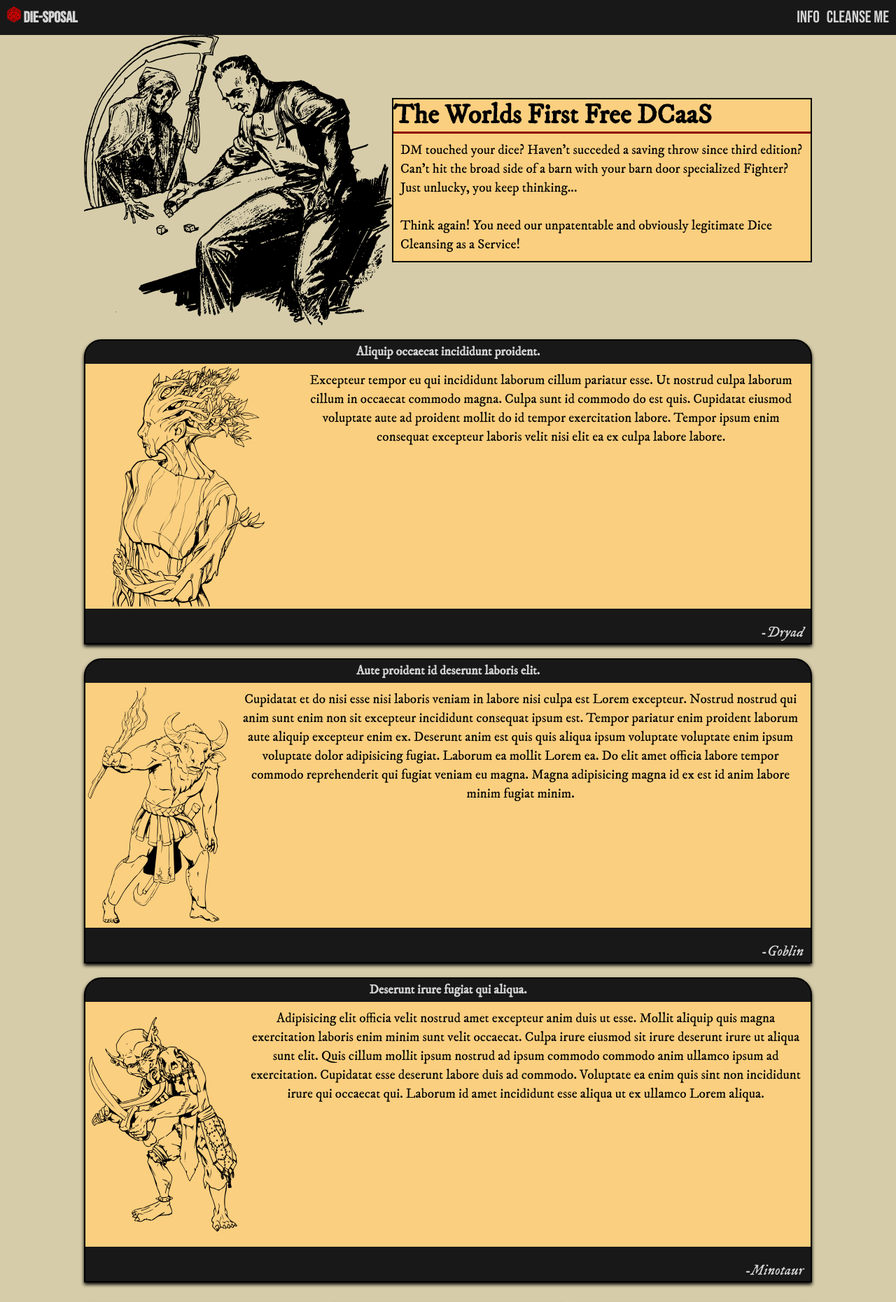
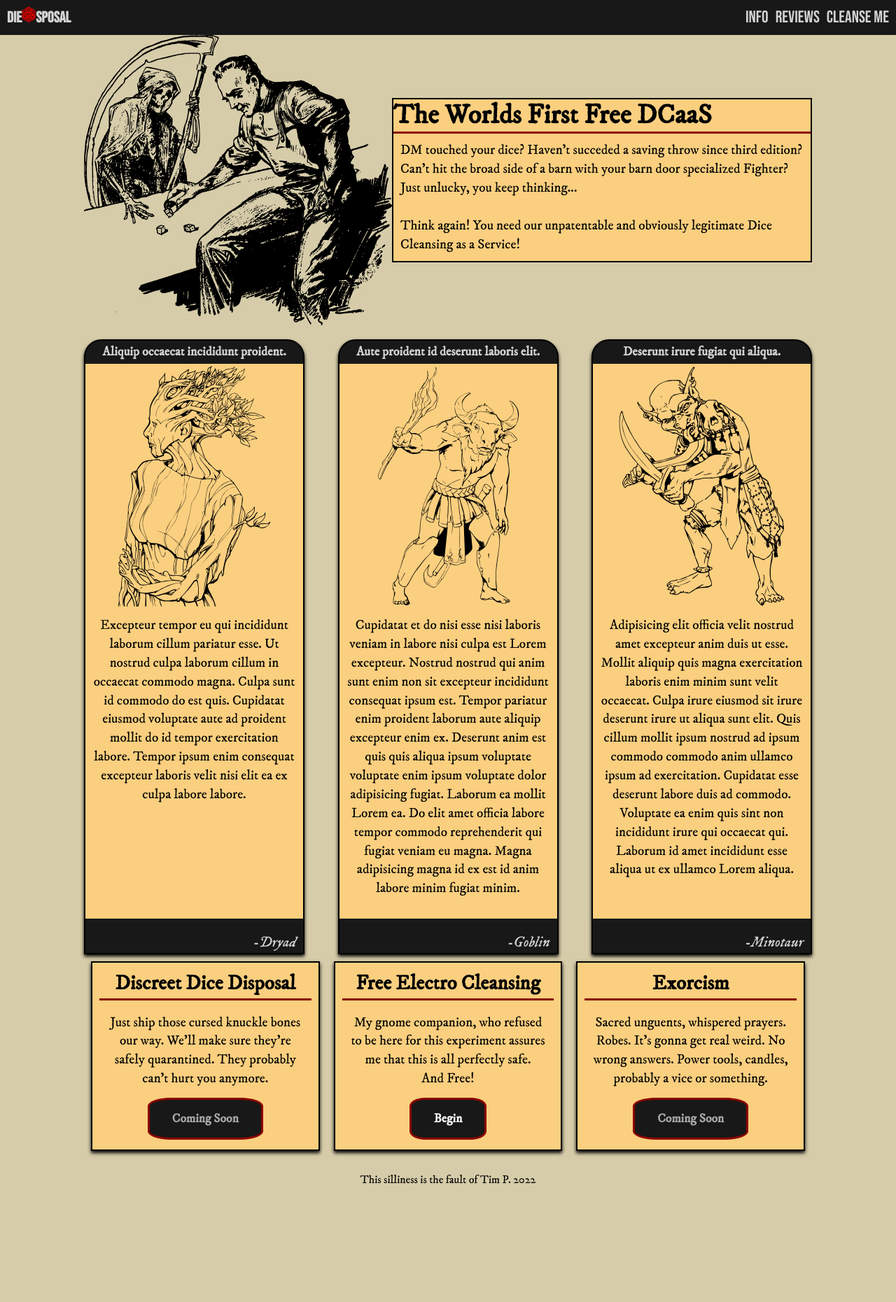
Before and after one commit to nfsol/die-sposal, a React (Create React App) app: page / in a window 1280 px wide. Shown: the top 1861 px of the page at 70% size. After the commit the page ends 1697 px from the top, so only its background shows below. Built offline with nearby package versions, Linux system fonts and the light colour scheme; a web font is replaced by a local one.

Commit message:
ready for react-router addition, looking at implementing 'Cleanse' with Pixi.js

```diff
--- a/src/App.css
+++ b/src/App.css
@@ -145,21 +145,30 @@ footer {
 .cleanseButton{
   font-size: 1.1rem;
   font-weight: bold;
-border: 3px solid darkgreen;
-background-color: #facf7f;
+  color: white;
+border: 3px solid #8b0000;
+background-color: #181818;
 }
 .fillButton {
-  background-color: #facf7f;
+  background-color: #181818;
+  color:darkgray;
   font-size: 1.1rem;
   font-weight: bold;
   border: 3px solid #8b0000;
 }
 .fillButton:hover {
-  background-color: #d6cca9;
+  background-color: gray;
+  color:#181818;
 }
 .cleanseButton:hover {
   background-color: #d6cca9;
-  border-color: goldenrod;
+  border-color: darkgreen;
+  color: #181818;
+}
+.testContainer {
+  display: flex;
+  flex-direction: row;
+  justify-content: space-between;
 }
 .testimonials {
   display: flex;
@@ -167,7 +176,8 @@ background-color: #facf7f;
   margin-bottom: 20px;
   align-items: center;
   justify-content: space-between;
-  height:auto;
+  height:100%;
+  width: 315px;
   background-color: #181818;
   color: lightgray;
   border-radius: 25px 25px 0 0;
@@ -176,12 +186,12 @@ background-color: #facf7f;
   box-shadow: 0 3px 5px rgba(0, 0, 0, 1);
 }
 .cardContainer{
+  height:100%;
   display: flex;
-  flex-direction: row;
+  flex-direction: column;
   text-align: center;
   background-color: #facf7f;
   color:black;
-
 }
 .cardFooter{
   width: 100%;
@@ -204,6 +214,10 @@ background-color: #facf7f;
   .navLink {
     font-size: 1rem;
   }
+  .testContainer {
+    display: flex;
+    flex-direction: column;
+  }
   .cardContainer {
     flex-direction: column;
   }
--- a/src/App.js
+++ b/src/App.js
@@ -20,9 +20,11 @@ function App() {
     <Navbar />
     <div className='container'>
     <Header />
+    <div className='testContainer'>
     {testCards.map((entry, i) =>{
       return <Testimonial data={entry} key={i}image={images[i]}/>
     })}
+    </div>
     <OptionBoxes />
     <Footer />
     </div>
--- a/src/components/Navbar.js
+++ b/src/components/Navbar.js
@@ -5,14 +5,14 @@ const Navbar = () => {
   return <nav className='navbar'>
       <div className='navContainer'>
 
-          <div className='logo'><D20 /> Die-Sposal</div>
+          <div className='logo'>Die<D20 />Sposal</div>
         <ul className='navList'>
             <li className='navListItem'>
                 <a className='navLink' href='#info'>Info</a>
             </li>
-            {/* <li className='navListItem'>
-                <a className='navLink' href='#tests'>Testamonials</a>
-            </li> */}
+            <li className='navListItem'>
+                <a className='navLink' href='#reviews'>Reviews</a>
+            </li>
             <li className='navListItem'>
                 <a className='navLink' href='#cleanse'>Cleanse Me</a>
             </li >
--- a/src/components/OptionBoxes.js
+++ b/src/components/OptionBoxes.js
@@ -10,9 +10,8 @@ const OptionBoxes = () => {
             <div className="innerBox">
               <p>
                 Just ship those cursed knuckle bones our way. We'll make sure
-                it's safely quarantined. It won't be able to hurt you any more.
-                I mean... Probably?
-              </p>
+                they're safely quarantined. They probably can't hurt you anymore.
+                </p>
               <button className="button fillButton" disabled>
                 {" "}
                 Coming Soon
```
